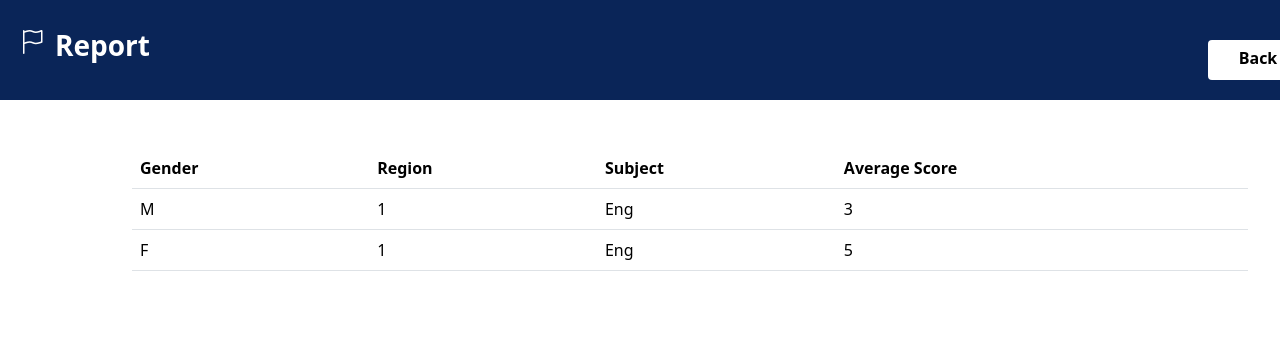
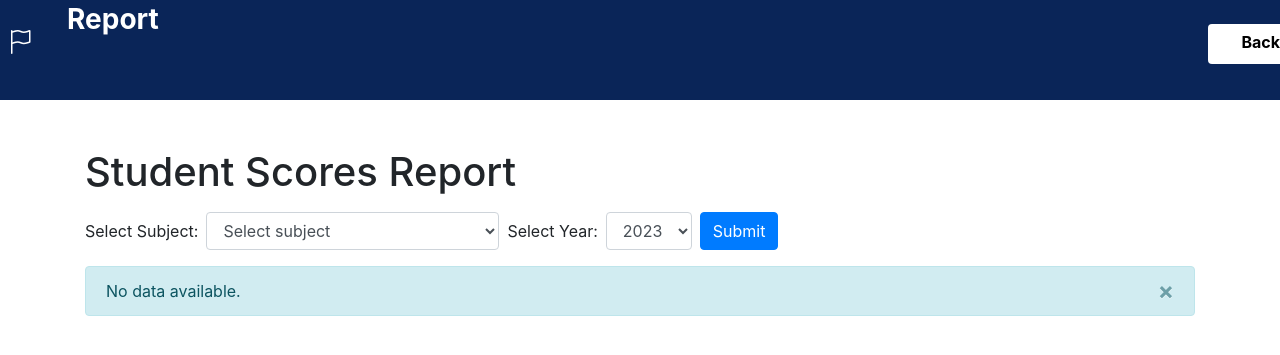
Before and after one commit to me-1212/project, a PHP site: page /generate_report.php in a window 1280 px wide. Shown: the top 355 px of the page. Run offline with PHP 8.4, Linux system fonts and the light colour scheme; data comes from the database, SQL or seed files in the repository; some libraries are stand-ins or nearby versions.

Commit message:
Add files via upload

```diff
--- a/Hello world/generate_report.php
+++ b/Hello world/generate_report.php
@@ -1,60 +1,53 @@
 <?php
+// Establish database connection
+include 'connection.php';
 
-// Establish database connection
-include "connection.php";
+// Initialize averages array
+$averages = array();
 
-// Join the three databases based on the student ID field and subject, and select the relevant fields
-$query = "SELECT student.Gender, student.Region, result.Exam_id, result.Score
-          FROM student
-          JOIN result ON student.Registration_number = result.Registration_no
-          JOIN exam ON result.Exam_id = exam.Exam_id";
+// Check if form has been submitted
+if (isset($_POST['subject'])) {
+    // Get the selected subject from the form
+    $subject = $_POST['subject'];
+    $year = $_POST['year'];
 
-// Execute the query
-$result = mysqli_query($conn, $query);
+    // Join tables and select relevant fields
+    $sql = "SELECT student.Gender, student.Region, AVG(result.Score) AS average
+    FROM result
+    INNER JOIN student ON result.Registration_no = student.Registration_number AND result.Year = ?
+    WHERE result.Exam_id = ?
+    GROUP BY student.Gender, student.Region";
+    $stmt = mysqli_prepare($conn, $sql);
+    mysqli_stmt_bind_param($stmt, "ss", $year, $subject);
+    mysqli_stmt_execute($stmt);
+    $result = mysqli_stmt_get_result($stmt);
 
-// Initialize an array to store the scores by gender, region, and subject
-$scores = array();
-
-// Iterate over the results and aggregate the scores by gender, region, and subject
+    // Aggregate scores by gender and region
     while ($row = mysqli_fetch_assoc($result)) {
         $gender = $row['Gender'];
         $region = $row['Region'];
-  $subject = $row['Exam_id'];
-  $score = $row['Score'];
-
-  if (!isset($scores[$gender][$region][$subject]['total_score'])) {
-    $scores[$gender][$region][$subject]['total_score'] = 0;
-    $scores[$gender][$region][$subject]['count'] = 0;
+        $average = $row['average'];
+        if (!isset($averages[$gender])) {
+            $averages[$gender] = array();
         }
-
-  // Add the score to the total score and increment the count
-  $scores[$gender][$region][$subject]['total_score'] += $score;
-  $scores[$gender][$region][$subject]['count']++;
-}
-
-// Calculate the average score for each group
-$averages = array();
-foreach ($scores as $gender => $regions) {
-  foreach ($regions as $region => $subjects) {
-    foreach ($subjects as $subject => $data) {
-      $total_score = $data['total_score'];
-      $count = $data['count'];
-      $average = $total_score / $count;
-      $averages[$gender][$region][$subject] = $average;
-    }
+        $averages[$gender][$region] = $average;
     }
 }
 ?>
 
+<!-- HTML code with Bootstrap CSS and JavaScript files -->
 <!DOCTYPE html>
-<html lang="en">
+<html>
 
 <head>
-  <link rel="stylesheet" href="https://cdn.jsdelivr.net/npm/bootstrap@5.3.0-alpha1/dist/css/bootstrap.min.css"
-    integrity="sha384-GLhlTQ8iRABdZLl6O3oVMWSktQOp6b7In1Zl3/Jr59b6EGGoI1aFkw7cmDA6j6gD" crossorigin="anonymous">
-  <meta name="viewport" content="width=device-width, initial-scale=1.0">
+    <title>Student Scores Report</title>
+    <meta name="viewport" content="width=device-width, initial-scale=1">
+    <link rel="stylesheet" href="https://maxcdn.bootstrapcdn.com/bootstrap/4.5.2/css/bootstrap.min.css">
+    <script src="https://ajax.googleapis.com/ajax/libs/jquery/3.5.1/jquery.min.js"></script>
+    <script src="https://cdnjs.cloudflare.com/ajax/libs/popper.js/1.16.0/umd/popper.min.js"></script>
+    <script src="https://maxcdn.bootstrapcdn.com/bootstrap/4.5.2/js/bootstrap.min.js"></script>
+    <script src="https://cdn.jsdelivr.net/npm/chart.js@3.5.0/dist/chart.min.js"></script>
     <link rel="stylesheet" href="css/styleG.css">
-  <title>Online Examination System</title>
 </head>
 
 <body>
@@ -72,32 +65,100 @@
         </div>
     </header>
     <div class="container mt-5">
-    <table class="table">
-        <tr>
-          <th>Gender</th>
-          <th>Region</th>
-          <th>Subject</th>
-          <th>Average Score</th>
-        </tr>
-      <tr>
+        <h1>Student Scores Report</h1>
+        <form method="post" class="form-inline mt-3 mb-3">
+            <label for="subject" class="mr-2">Select Subject:</label>
+            <select name="subject" id="subject" class="form-control mr-2">
+                <option value="">Select subject</option>
                 <?php
-        foreach ($averages as $gender => $regions) {
-          foreach ($regions as $region => $subjects) {
-            foreach ($subjects as $subject => $average) {
-              echo "<tr>";
-              echo "<td>$gender</td>";
-              echo "<td>$region</td>";
-              echo "<td>$subject</td>";
-              echo "<td>$average</td>";
-              echo "</tr>";
+                $sql = "SELECT * FROM exam";
+                $result = mysqli_query($conn, $sql);
+                while ($row = mysqli_fetch_assoc($result)) {
+                    ?>
+                    <option value="<?php echo $row['Exam_id'] ?>" <?php if (isset($subject) && $subject == $row['Exam_id'])
+                           echo 'selected'; ?>><?php echo $row['Exam_name'] ?></option>
+                    <?php
+                }
+                ?>
+            </select>
+            <label for="year" class="mr-2">Select Year:</label>
+            <select name="year" id="year" class="form-control mr-2">
+                <?php
+                // Get the current year
+                $current_year = date('Y');
+
+                // Generate options for the dropdown
+                for ($i = 0; $i < 4; $i++) {
+                    $year = $current_year - $i;
+                    echo '<option value="' . $year . '">' . $year . '</option>';
+                }
+                ?>
+            </select>
+            <button type="submit" class="btn btn-primary">Submit</button>
+        </form>
+        <?php if (!empty($averages)): ?>
+            <canvas id="myChart"></canvas>
+            <script>
+                const chartData = <?php echo json_encode($averages); ?>;
+                const ctx = document.getElementById('myChart').getContext('2d');
+
+                // Create an array of labels for the chart
+                const labels = Object.keys(chartData);
+
+                // Create an array of data for the chart
+                const data = [];
+                for (let gender in chartData) {
+                    const row = [];
+                    for (let region in chartData[gender]) {
+                        row.push(chartData[gender][region]);
+                    }
+                    data.push(row);
+                }
+
+                // Create the chart
+                const chart = new Chart(ctx, {
+                    type: 'bar',
+                    data: {
+                        labels: labels,
+                        datasets: [{
+                            label: 'Average Score',
+                            data: data,
+                            backgroundColor: [
+                                'rgba(255, 99, 132, 0.2)',
+                                'rgba(54, 162, 235, 0.2)',
+                                'rgba(255, 206, 86, 0.2)',
+                                'rgba(75, 192, 192, 0.2)',
+                                'rgba(153, 102, 255, 0.2)',
+                                'rgba(255, 159, 64, 0.2)'
+                            ],
+                            borderColor: [
+                                'rgba(255, 99, 132, 1)',
+                                'rgba(54, 162, 235, 1)',
+                                'rgba(255, 206, 86, 1)',
+                                'rgba(75, 192, 192, 1)',
+                                'rgba(153, 102, 255, 1)',
+                                'rgba(255, 159, 64, 1)'
+                            ],
+                            borderWidth: 1
+                        }]
+                    },
+                    options: {
+                        scales: {
+                            y: {
+                                beginAtZero: true
                             }
                         }
                     }
-        ?>
-      </tr>
-    </table>
+                });
+            </script>
+        <?php else: ?>
+            <div class="alert alert-info alert-dismissible fade show" role="alert">
+                No data available.
+                <button type="button" class="close" data-dismiss="alert" aria-label="Close">
+                    <span aria-hidden="true">&times;</span>
+                </button>
             </div>
-  <script src="https://cdn.jsdelivr.net/npm/bootstrap@5.3.0-alpha1/dist/js/bootstrap.bundle.min.js"
-    integrity="sha384-6ZMmW6L5L1uxT4d3H0T0E7I8h+H2JxuzfV8Kk4GgYQ1ZQ6W/3BQsWQ+J7/GC0Hd" crossorigin="anonymous"></script>
+        <?php endif; ?>
+    </div>
 </body>
 </html>
```
Lines whose indentation alone changed are shown as unchanged.
